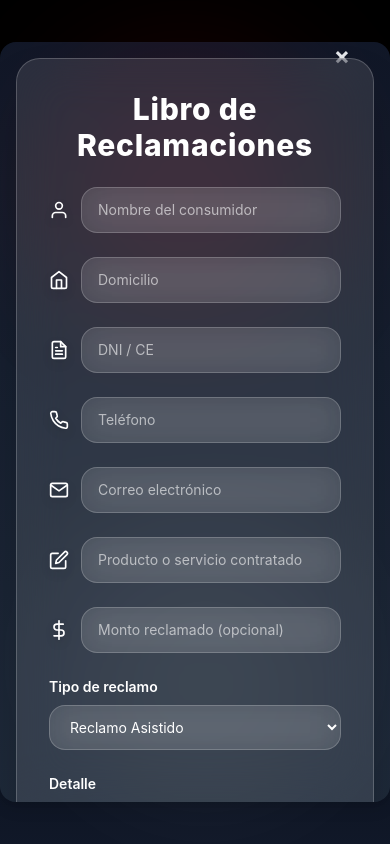
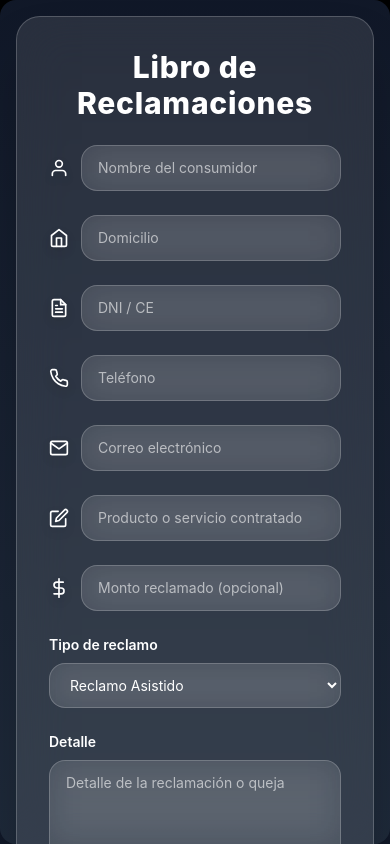
Before and after one commit to MDRCode20/landing02tetsuoart, a React (Vite) app in the folder frontend/: page / in a window 390 px wide. Both pictures are taken after a click on the button "Libro de Reclamaciones". Shown: the part 4785-5629 px from the top of the page. Built offline with nearby package versions, Linux system fonts and the light colour scheme.

Commit message:
subiendo cambios p2

```diff
--- a/frontend/src/components/Footer.jsx
+++ b/frontend/src/components/Footer.jsx
@@ -97,6 +97,11 @@ useEffect(() => {
         <p className="text-white/50 mt-2">Diseño y desarrollo con ❤️ desde Perú</p>
        {mostrarModal && (
   <div className="fixed inset-0 bg-gradient-to-b from-black to-gray-900 bg-opacity-70 backdrop-blur-sm flex justify-center items-center z-50">
+      {/* Efectos de fondo */}
+  <div className="absolute top-0 left-0 w-full h-full pointer-events-none overflow-hidden">
+    <div className="absolute top-10 left-10 w-48 sm:w-72 h-48 sm:h-72 bg-purple-600/20 rounded-full blur-3xl animate-pulse" />
+    <div className="absolute bottom-10 right-10 w-48 sm:w-72 h-48 sm:h-72 bg-white/10 rounded-full blur-3xl animate-pulse" />
+  </div>
 
       <button
         onClick={() => setMostrarModal(false)}
--- a/frontend/src/components/ReclamationForm.jsx
+++ b/frontend/src/components/ReclamationForm.jsx
@@ -128,14 +128,9 @@ function ReclamationForm() {
   ];
 
   return (
-   <section className=" p-4 bg-gradient-to-b from-gray-900 to-gray-800 rounded-2xl shadow-lg h-[90vh]  space-y-4 overflow-y-auto scrollbar-thin scrollbar-thumb-gray-500 scrollbar-track-gray-200">
+ <section className="absolute z-30 p-4 sm:p-6 bg-gradient-to-b from-gray-900 to-gray-800 rounded-2xl shadow-lg max-h-screen sm:h-[80vh] space-y-4 overflow-y-auto scrollbar-thin scrollbar-thumb-gray-500 scrollbar-track-gray-200">
   <Toaster position="top-center" />
 
-  {/* Efectos de fondo */}
-  <div className="absolute top-0 left-0 w-full h-full pointer-events-none">
-    <div className="absolute top-10 left-10 w-72 h-72 bg-red-600/20 rounded-full blur-3xl animate-pulse" />
-    <div className="absolute bottom-10 right-10 w-72 h-72 bg-white/10 rounded-full blur-3xl animate-pulse" />
-  </div>
 
   <motion.form
     onSubmit={handleSubmit}
--- a/frontend/tailwind.config.cjs
+++ b/frontend/tailwind.config.cjs
@@ -2,12 +2,12 @@
 module.exports = {
   content: [
     "./index.html",
-    "./src/**/*.{js,ts,jsx,tsx}"
+    "./src/**/*.{js,ts,jsx,tsx}",
   ],
   theme: {
     extend: {},
   },
   plugins: [
-    require('tailwind-scrollbar')({ nocompatible: true })
+    require('tailwind-scrollbar')({ nocompatible: true }),
   ],
 }
```
Also changed, not shown: frontend/src/App.css (+25 -0 lines).
